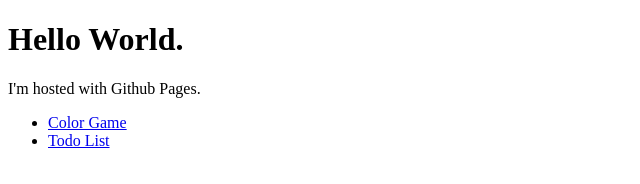
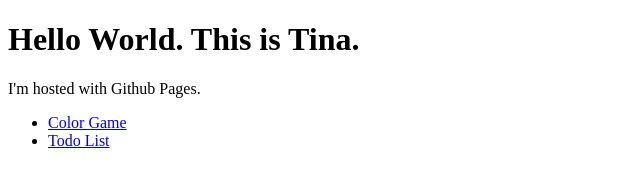
Before and after one commit to TinaWWW/tinawww.github.io, a plain HTML site: page index.html in a window 1280 px wide. Shown: the whole page, without its empty margins (0-640 px from the left). Drawn offline with Linux system fonts and the light colour scheme.

Commit message:
newchange

```diff
--- a/index.html
+++ b/index.html
@@ -1,7 +1,7 @@
 <!DOCTYPE html>
 <html>
     <body>
-        <h1>Hello World. </h1>
+        <h1>Hello World. This is Tina.</h1>
         <p>I'm hosted with Github Pages.</p>
         <ul>
         	<li><a href="Exercise/colorGame.html">Color Game</a></li>
```
